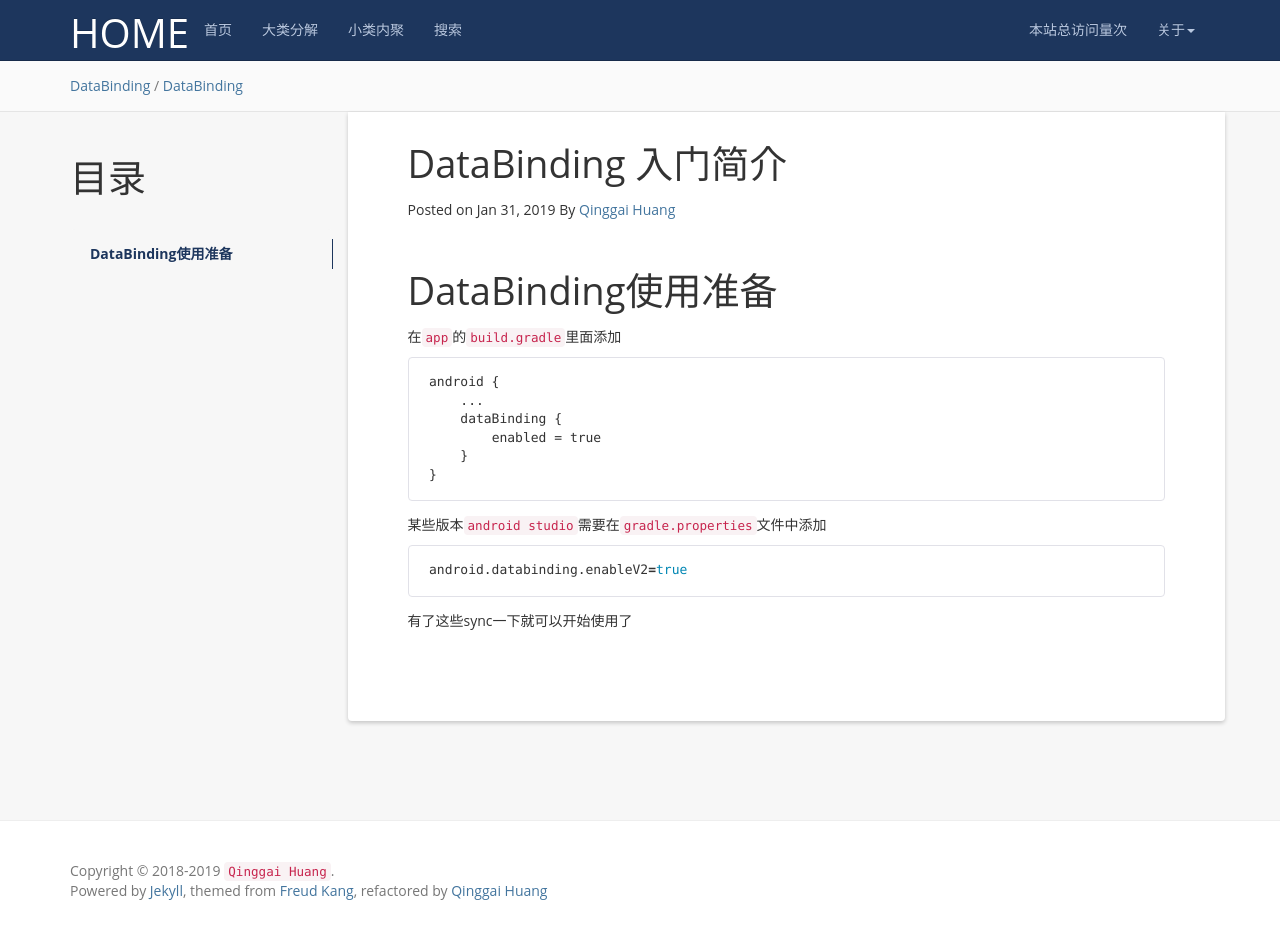
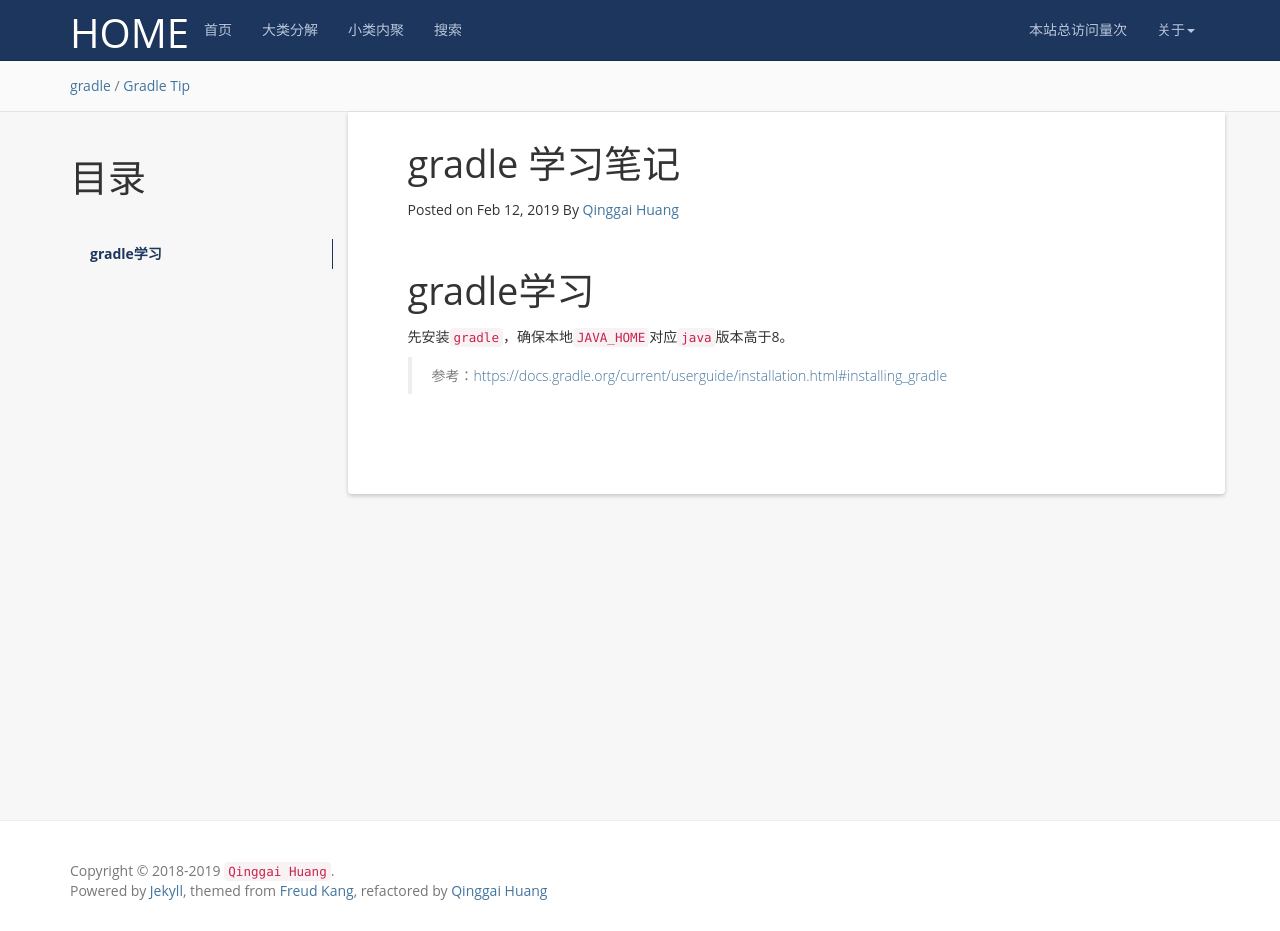
Before and after one commit to hqglichao/hqglichao.github.io, a Jekyll site: the page built from _posts/2020-2-12-gradle-tip.md, in a window 1280 px wide and 931 px high. Built offline with Jekyll 4.4.1, drawn with Linux system fonts in a browser that asks for light colours; nearby versions of some CDN libraries; comment, search, counter and statistics services are not loaded.

Commit message:
modify post.
Signed-off-by: huangqinggai <huangqinggai@qiyi.com>

````diff
--- a/_posts/2020-2-12-gradle-tip.md
+++ b/_posts/2020-2-12-gradle-tip.md
@@ -1,28 +1,16 @@
 ---
 layout: post
-title: DataBinding 入门简介
-date: 2019-1-31 20:25:00 +0800
-categories: DataBinding
-tag: [DataBinding]
+title: gradle 学习笔记
+date: 2019-2-12 15:20:00 +0800
+categories: gradle
+tag: [Gradle, Tip]
 ---
 
 * content
 {:toc}
 
 
-DataBinding使用准备
+gradle学习
 =======================================
-在`app`的`build.gradle`里面添加
-```
-android {
-    ...
-    dataBinding {
-        enabled = true
-    }
-}
-```
-某些版本`android studio`需要在`gradle.properties`文件中添加
-```bash
-android.databinding.enableV2=true
-```
-有了这些sync一下就可以开始使用了
+先安装`gradle`，确保本地`JAVA_HOME`对应`java`版本高于8。
+>参考：[https://docs.gradle.org/current/userguide/installation.html#installing_gradle](https://docs.gradle.org/current/userguide/installation.html#installing_gradle)
````
Also changed, not shown: _posts/2018-12-11-android-tip.md (+1 -1 lines), _posts/2018-12-18-gradle-debug.md (+2 -2 lines), _posts/2019-1-31-databinding-entry.md (+1 -1 lines).
